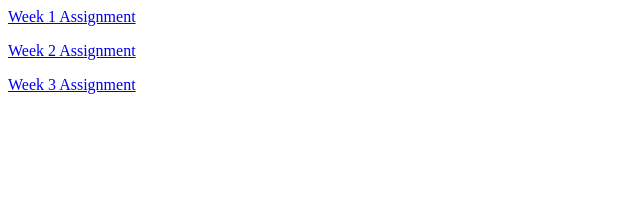
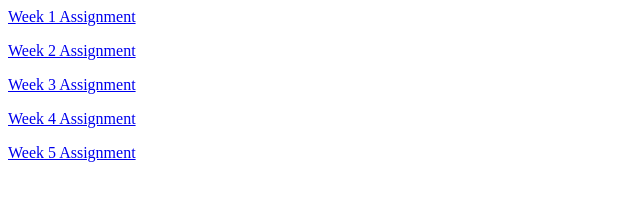
Before and after one commit to QuasiGuru/angular, a plain HTML site: page index.html in a window 1280 px wide. Shown: the whole page, without its empty margins (0-640 px from the left). Drawn offline with Linux system fonts and the light colour scheme.

Commit message:
Start assignment 5

```diff
--- a/index.html
+++ b/index.html
@@ -7,5 +7,7 @@
 		<p><a href="assignment1/assignment1-starter-code/index.html">Week 1 Assignment</a></p>
 		<p><a href="assignment2/index.html">Week 2 Assignment</a></p>
 		<p><a href="assignment3/index.html">Week 3 Assignment</a></p>
+		<p><a href="assignment4/index.html">Week 4 Assignment</a></p>
+		<p><a href="assignment5/index.html">Week 5 Assignment</a></p>
 	</body>
 </html>
```
Also changed, not shown: 1 other file.
